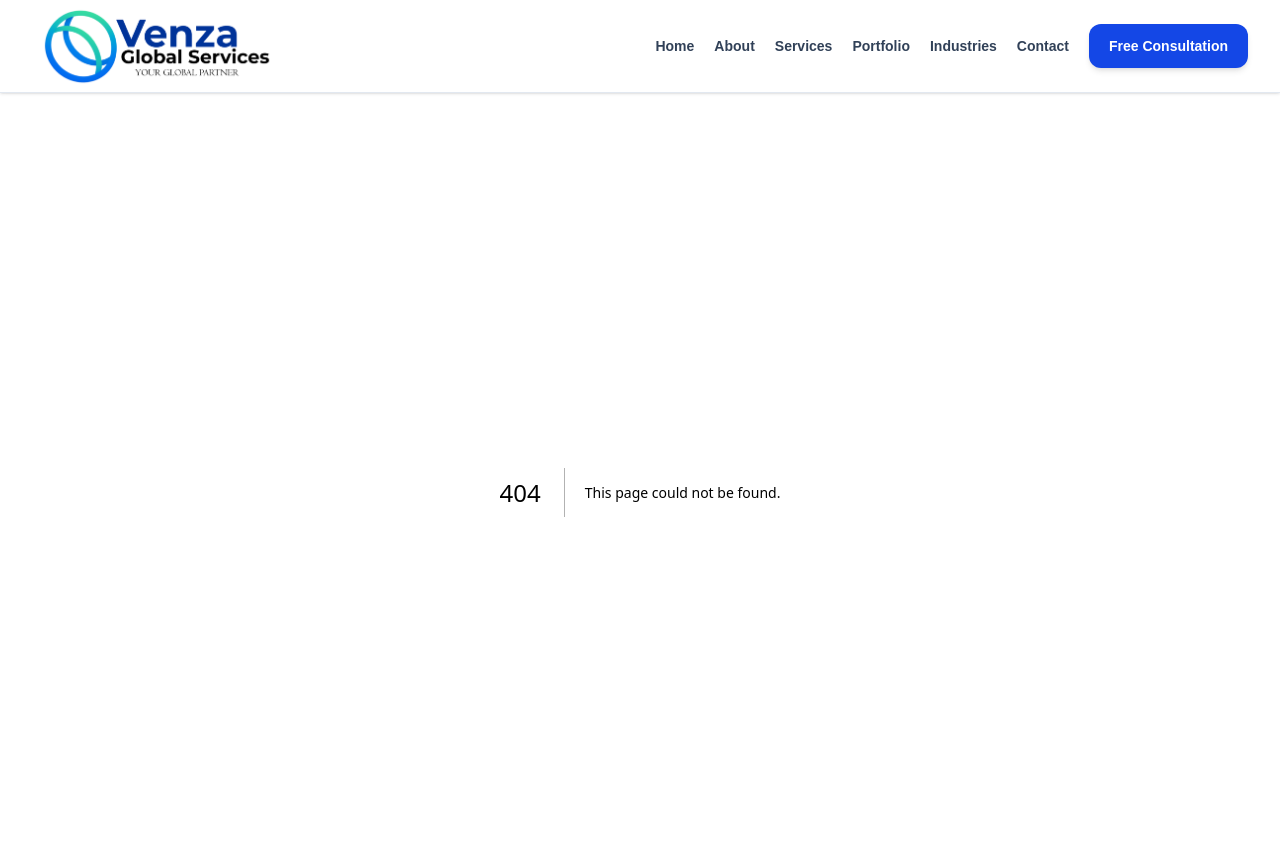
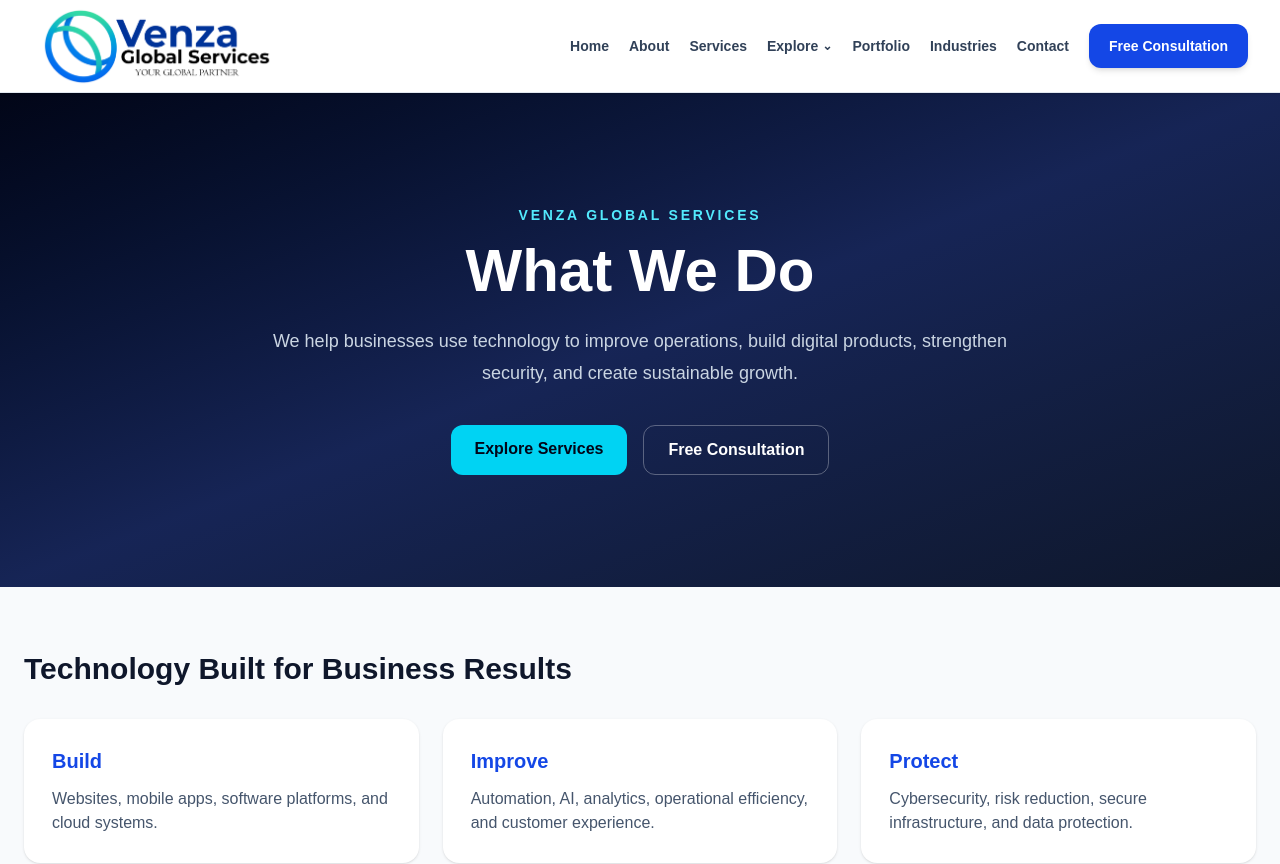
Before and after one commit to venzags/vgs-website, a Next.js app: page /what-we-do in a window 1280 px wide. Before the commit this address had no page. Shown: the top 864 px of the page. Built offline with nearby package versions, Linux system fonts and the light colour scheme.

Commit message:
Add global header footer and explore navigation

```diff
--- a/src/app/components/GlobalHeader.tsx
+++ b/src/app/components/GlobalHeader.tsx
@@ -15,15 +15,25 @@
   { name: "Digital Marketing", href: "/services/digital-marketing" },
   { name: "Cyber Security", href: "/services/cyber-security" },
 ];
+const exploreLinks = [
+  { name: "What We Do", href: "/what-we-do" },
+  { name: "Who We Are", href: "/who-we-are" },
+  { name: "Products", href: "/products" },
+  { name: "Careers", href: "/careers" },
+  { name: "Newsroom", href: "/newsroom" },
+  { name: "Blog", href: "/blog" },
+];
 
 export default function GlobalHeader() {
   const [mobileOpen, setMobileOpen] = useState(false);
   const [servicesOpen, setServicesOpen] = useState(false);
+  const [exploreOpen, setExploreOpen] = useState(false);
 
-  const closeMenu = () => {
-    setMobileOpen(false);
-    setServicesOpen(false);
-  };
+ const closeMenu = () => {
+  setMobileOpen(false);
+  setServicesOpen(false);
+  setExploreOpen(false);
+};
 
   return (
     <>
@@ -58,6 +68,27 @@
             <Link href="/services" className="transition hover:text-blue-700">
               Services
             </Link>
+            <div className="group relative">
+  <button
+    type="button"
+    className="flex items-center gap-1 transition hover:text-blue-700"
+  >
+    Explore
+    <span className="text-xs">⌄</span>
+  </button>
+
+  <div className="invisible absolute left-0 top-full z-50 mt-3 w-52 rounded-2xl border border-slate-200 bg-white p-2 opacity-0 shadow-xl transition-all duration-200 group-hover:visible group-hover:opacity-100">
+    {exploreLinks.map((link) => (
+      <Link
+        key={link.href}
+        href={link.href}
+        className="block rounded-xl px-4 py-3 text-sm text-slate-700 transition hover:bg-blue-50 hover:text-blue-700"
+      >
+        {link.name}
+      </Link>
+    ))}
+  </div>
+</div>
 
             <Link href="/#portfolio" className="transition hover:text-blue-700">
               Portfolio
@@ -181,6 +212,31 @@
                   </div>
                 )}
               </div>
+              <div className="rounded-xl border border-slate-200">
+  <button
+    type="button"
+    onClick={() => setExploreOpen(!exploreOpen)}
+    className="flex w-full items-center justify-between px-4 py-4 text-left font-semibold text-slate-800"
+  >
+    <span>🌐 Explore VGS</span>
+    <span className="text-xl">{exploreOpen ? "−" : "+"}</span>
+  </button>
+
+  {exploreOpen && (
+    <div className="border-t border-slate-200 p-3">
+      {exploreLinks.map((link) => (
+        <Link
+          key={link.href}
+          href={link.href}
+          onClick={closeMenu}
+          className="block rounded-lg px-4 py-3 text-sm font-medium text-slate-600 transition hover:bg-blue-50 hover:text-blue-700"
+        >
+          {link.name}
+        </Link>
+      ))}
+    </div>
+  )}
+</div>
 
               <Link
                 href="/#portfolio"
--- /dev/null
+++ b/src/app/what-we-do/page.tsx
@@ -0,0 +1,68 @@
+import Link from "next/link";
+
+export default function WhatWeDoPage() {
+  return (
+    <main className="min-h-screen bg-slate-50 text-slate-900">
+      <section className="bg-gradient-to-br from-slate-950 via-blue-950 to-slate-900 px-6 py-20 text-white md:py-28">
+        <div className="mx-auto max-w-4xl text-center">
+          <p className="mb-4 text-sm font-bold uppercase tracking-[0.2em] text-cyan-300">
+            Venza Global Services
+          </p>
+
+          <h1 className="text-4xl font-extrabold sm:text-5xl md:text-6xl">
+            What We Do
+          </h1>
+
+          <p className="mx-auto mt-6 max-w-3xl text-lg leading-8 text-slate-300">
+            We help businesses use technology to improve operations, build
+            digital products, strengthen security, and create sustainable
+            growth.
+          </p>
+
+          <div className="mt-9 flex flex-col justify-center gap-4 sm:flex-row">
+            <Link
+              href="/services"
+              className="rounded-xl bg-cyan-400 px-6 py-3 font-bold text-slate-950 transition hover:bg-cyan-300"
+            >
+              Explore Services
+            </Link>
+
+            <Link
+              href="/consultation"
+              className="rounded-xl border border-white/30 px-6 py-3 font-bold text-white transition hover:bg-white/10"
+            >
+              Free Consultation
+            </Link>
+          </div>
+        </div>
+      </section>
+
+      <section className="mx-auto max-w-7xl px-6 py-16">
+        <h2 className="text-3xl font-extrabold">Technology Built for Business Results</h2>
+
+        <div className="mt-8 grid gap-6 md:grid-cols-3">
+          <div className="rounded-2xl bg-white p-7 shadow-sm">
+            <h3 className="text-xl font-bold text-blue-700">Build</h3>
+            <p className="mt-3 text-slate-600">
+              Websites, mobile apps, software platforms, and cloud systems.
+            </p>
+          </div>
+
+          <div className="rounded-2xl bg-white p-7 shadow-sm">
+            <h3 className="text-xl font-bold text-blue-700">Improve</h3>
+            <p className="mt-3 text-slate-600">
+              Automation, AI, analytics, operational efficiency, and customer experience.
+            </p>
+          </div>
+
+          <div className="rounded-2xl bg-white p-7 shadow-sm">
+            <h3 className="text-xl font-bold text-blue-700">Protect</h3>
+            <p className="mt-3 text-slate-600">
+              Cybersecurity, risk reduction, secure infrastructure, and data protection.
+            </p>
+          </div>
+        </div>
+      </section>
+    </main>
+  );
+}
```
Also changed, not shown: src/app/blog/page.tsx (added), src/app/careers/page.tsx (added), src/app/newsroom/page.tsx (added), src/app/products/page.tsx (added), src/app/who-we-are/page.tsx (added).
